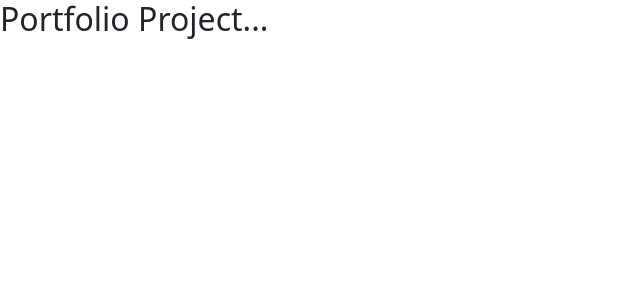
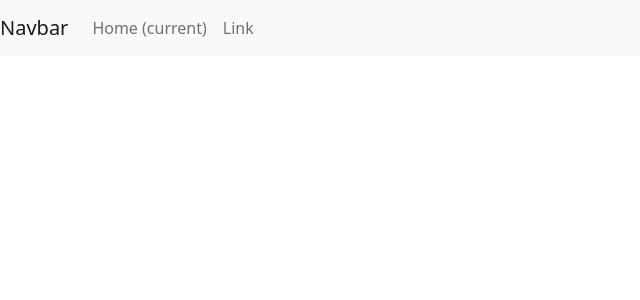
Before and after one commit to Moosorkh/portfolio, a React (Create React App) app: page / in a window 1280 px wide. Shown: the top 300 px of the page, without its empty margins (0-640 px from the left). Built offline with nearby package versions, Linux system fonts and the light colour scheme.

Commit message:
Navbar added

```diff
--- a/src/App.js
+++ b/src/App.js
@@ -1,9 +1,10 @@
 import './App.css';
 import "bootstrap/dist/css/bootstrap.min.css";
+import Navbar from './components/Navbar';
 
 function App() {
   return (
-    <h2>Portfolio Project...</h2>
+    <Navbar/>
   );
 }
 
--- /dev/null
+++ b/src/components/Navbar.js
@@ -0,0 +1,25 @@
+import React from 'react'
+
+const Navbar = () => {
+  return (
+    <nav className="navbar navbar-expand-lg navbar-light bg-light">
+  <a className="navbar-brand" href="#">Navbar</a>
+  <button className="navbar-toggler" type="button" data-toggle="collapse" data-target="#navbarSupportedContent" aria-controls="navbarSupportedContent" aria-expanded="false" aria-label="Toggle navigation">
+    <span className="navbar-toggler-icon"></span>
+  </button>
+
+  <div className="collapse navbar-collapse" id="navbarSupportedContent">
+    <ul className="navbar-nav mr-auto">
+      <li className="nav-item active">
+        <a className="nav-link" href="#">Home <span className="sr-only">(current)</span></a>
+      </li>
+      <li className="nav-item">
+        <a className="nav-link" href="#">Link</a>
+      </li>
+    </ul>
+  </div>
+</nav>
+  )
+}
+
+export default Navbar
```
